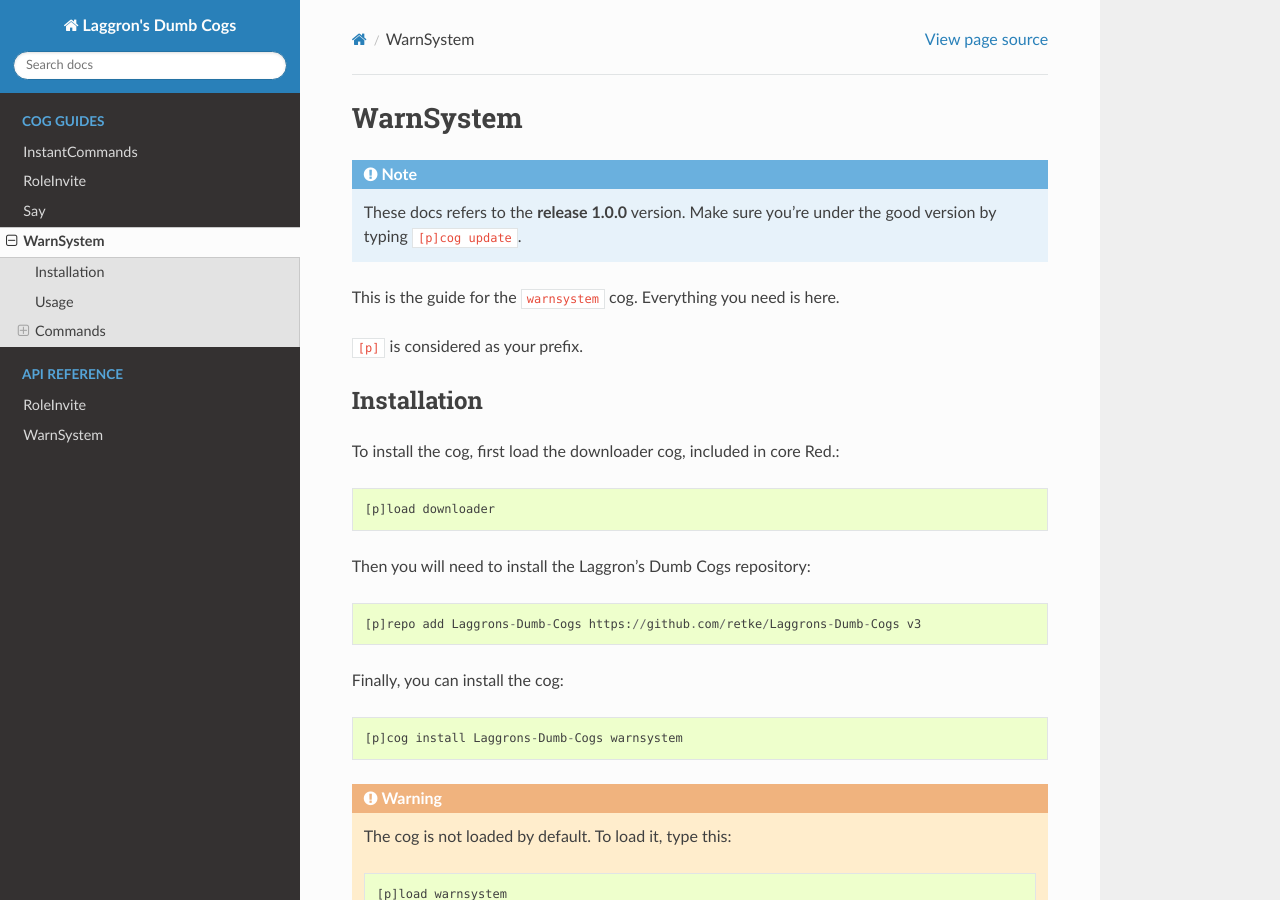
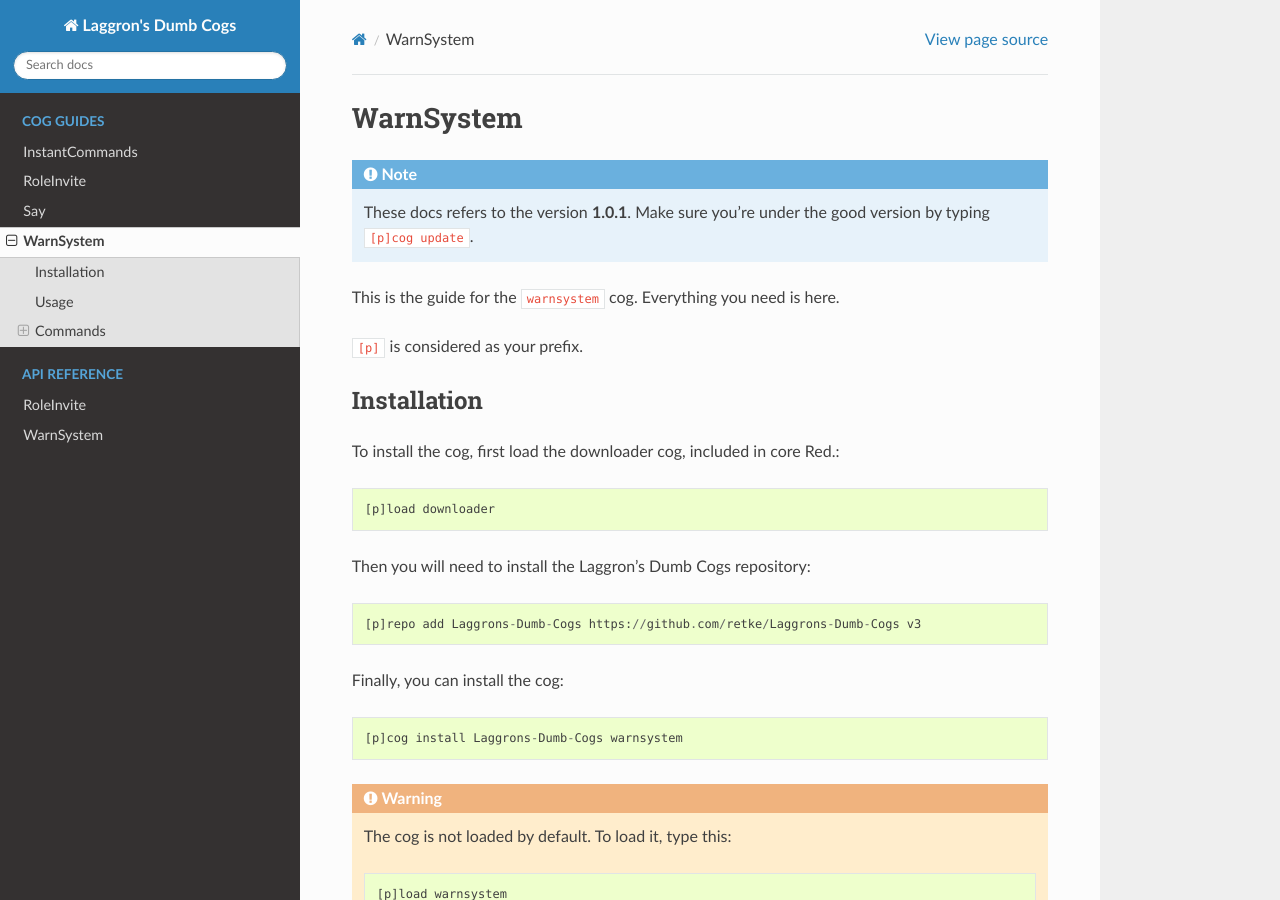
Before and after one commit to laggron42/Laggrons-Dumb-Cogs, a Sphinx documentation site: the page built from docs/warnsystem.rst, in a window 1280 px wide and 900 px high. Built offline with Sphinx 7.4.7 and the Read the Docs theme 2.0.0, drawn with Linux system fonts in a browser that asks for light colours.

Commit message:
[Docs] Update version number for all cogs

```diff
--- a/docs/instantcommands.rst
+++ b/docs/instantcommands.rst
@@ -2,7 +2,7 @@
 InstantCommands
 ===============
 
-.. note:: These docs refers to the **beta 2b** version.
+.. note:: These docs refers to the version **1.0.0**.
     Make sure you're under the good version by typing ``[p]cog update``.
 
 This is the guide for the ``instantcmd`` cog. Everything you need is here.
--- a/docs/say.rst
+++ b/docs/say.rst
@@ -2,7 +2,7 @@
 Say
 ===
 
-.. note:: These docs refers to the **release 1.3** version.
+.. note:: These docs refers to the version **1.4.8**.
     Make sure you're under the good version by typing ``[p]cog update``.
 
 This is the guide for the ``say`` cog. Everything you need is here.
--- a/docs/warnsystem.rst
+++ b/docs/warnsystem.rst
@@ -2,7 +2,7 @@
 WarnSystem
 ==========
 
-.. note:: These docs refers to the **release 1.0.0** version.
+.. note:: These docs refers to the version **1.0.1**.
     Make sure you're under the good version by typing ``[p]cog update``.
 
 This is the guide for the ``warnsystem`` cog. Everything you need is here.
```
